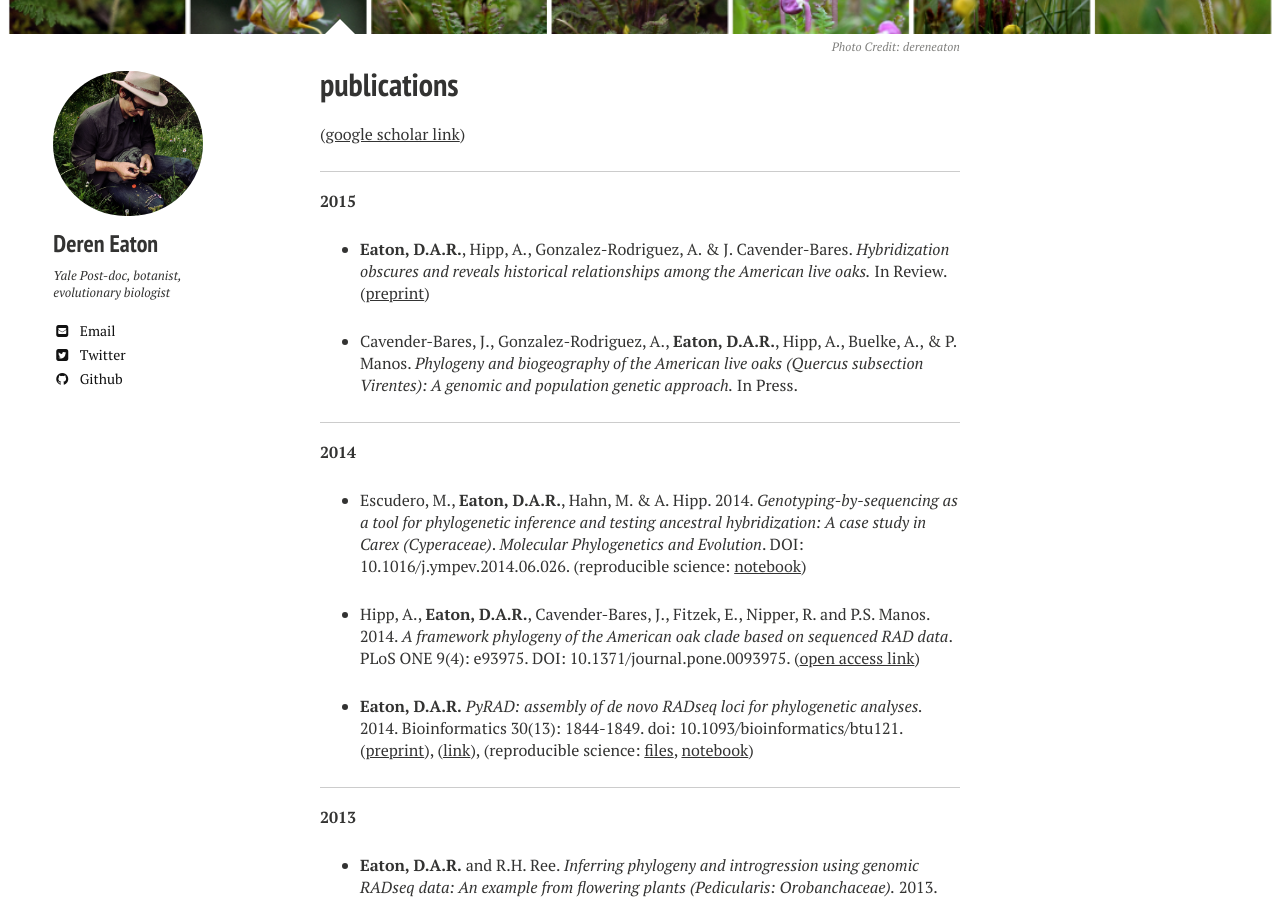
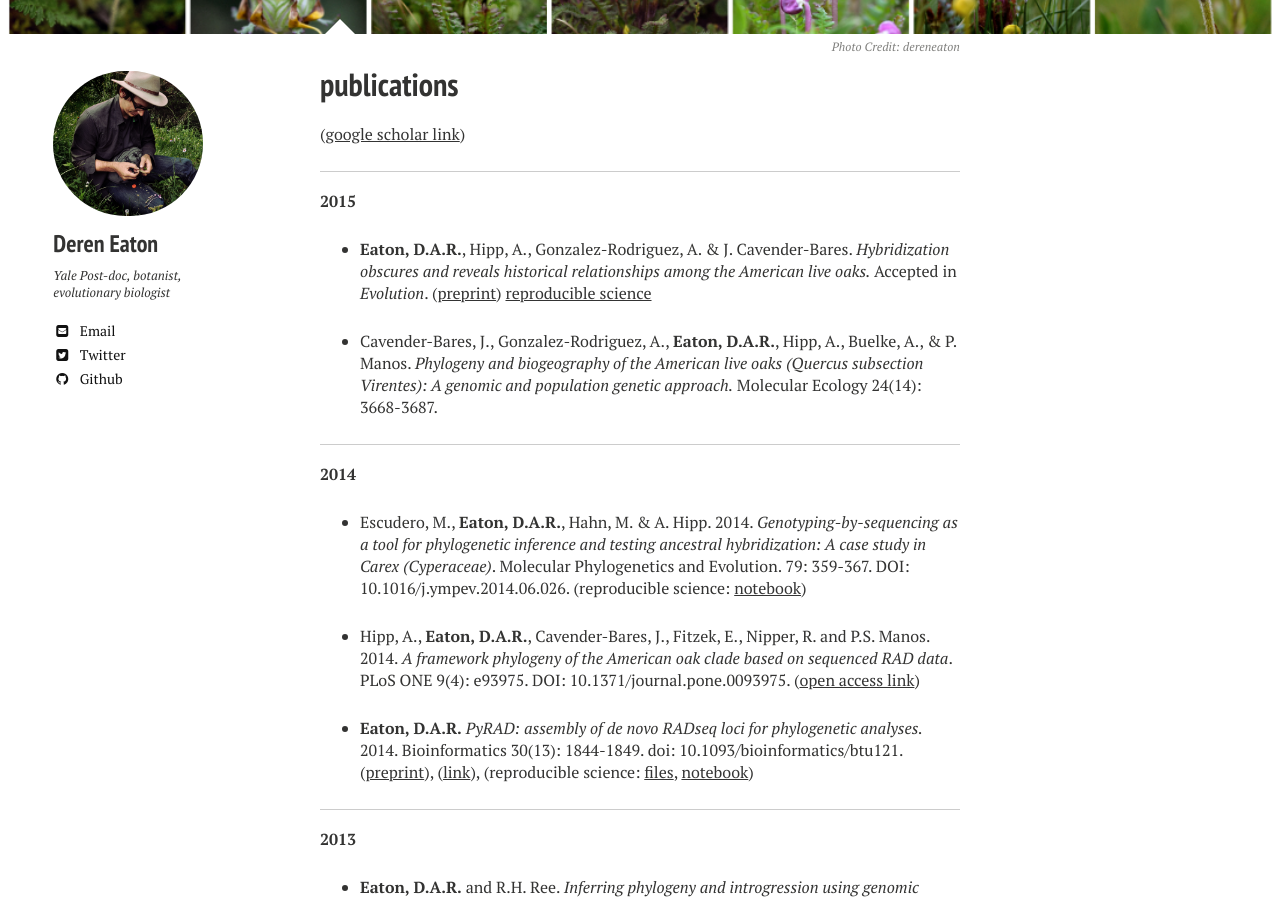
Before and after one commit to dereneaton/dereneaton.github.io, a Jekyll site: the page built from publications/index.md, in a window 1280 px wide and 900 px high, scrolled down 283 px. Built offline with Jekyll 4.4.1, drawn with Linux system fonts in a browser that asks for light colours; nearby versions of some CDN libraries.

Commit message:
pubs updated

```diff
--- a/publications/index.md
+++ b/publications/index.md
@@ -15,14 +15,14 @@ share: false
 -----------------
 __2015__
 
-* __Eaton, D.A.R.__, Hipp, A., Gonzalez-Rodriguez, A. & J. Cavender-Bares. _Hybridization obscures and reveals historical relationships among the American live oaks._ In Review. ([preprint](http://biorxiv.org/content/early/2015/03/17/016238))
+* __Eaton, D.A.R.__, Hipp, A., Gonzalez-Rodriguez, A. & J. Cavender-Bares. _Hybridization obscures and reveals historical relationships among the American live oaks._ Accepted in _Evolution_. ([preprint](http://biorxiv.org/content/early/2015/03/17/016238)) [reproducible science](https://github.com/dereneaton/virentes)
 
-* Cavender-Bares, J., Gonzalez-Rodriguez, A., __Eaton, D.A.R.__, Hipp, A., Buelke, A., & P. Manos. _Phylogeny and biogeography of the American live oaks (Quercus subsection Virentes): A genomic and population genetic approach._ In Press.
+* Cavender-Bares, J., Gonzalez-Rodriguez, A., __Eaton, D.A.R.__, Hipp, A., Buelke, A., & P. Manos. _Phylogeny and biogeography of the American live oaks (Quercus subsection Virentes): A genomic and population genetic approach._ Molecular Ecology 24(14): 3668-3687.
 
 -----------------
 __2014__
 
-* Escudero, M., __Eaton, D.A.R.__, Hahn, M. & A. Hipp. 2014. _Genotyping-by-sequencing as a tool for phylogenetic inference and testing ancestral hybridization: A case study in Carex (Cyperaceae)_. _Molecular Phylogenetics and Evolution_. DOI: 10.1016/j.ympev.2014.06.026. (reproducible science: [notebook](http://nbviewer.ipython.org/gist/dereneaton/32382a28db11b83f6da5))
+* Escudero, M., __Eaton, D.A.R.__, Hahn, M. & A. Hipp. 2014. _Genotyping-by-sequencing as a tool for phylogenetic inference and testing ancestral hybridization: A case study in Carex (Cyperaceae)_. Molecular Phylogenetics and Evolution. 79: 359-367. DOI: 10.1016/j.ympev.2014.06.026. (reproducible science: [notebook](http://nbviewer.ipython.org/gist/dereneaton/32382a28db11b83f6da5))
 
 * Hipp, A., __Eaton, D.A.R.__, Cavender-Bares, J., Fitzek, E., Nipper, R. and P.S. Manos. 2014. _A framework phylogeny of the American oak clade based on sequenced RAD data_. PLoS ONE 9(4): e93975.
 DOI: 10.1371/journal.pone.0093975. ([open access link](http://www.plosone.org/article/info%3Adoi%2F10.1371%2Fjournal.pone.0093975))
```
